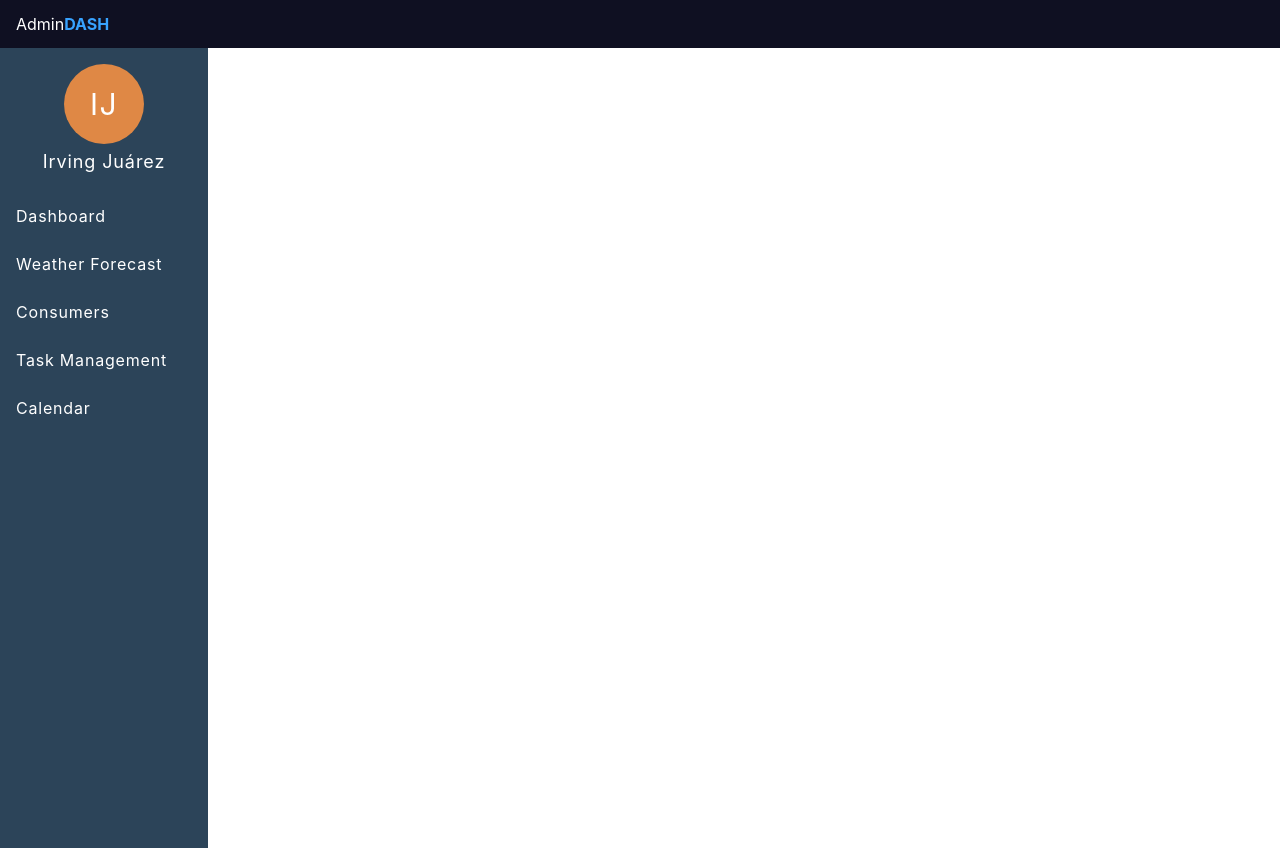
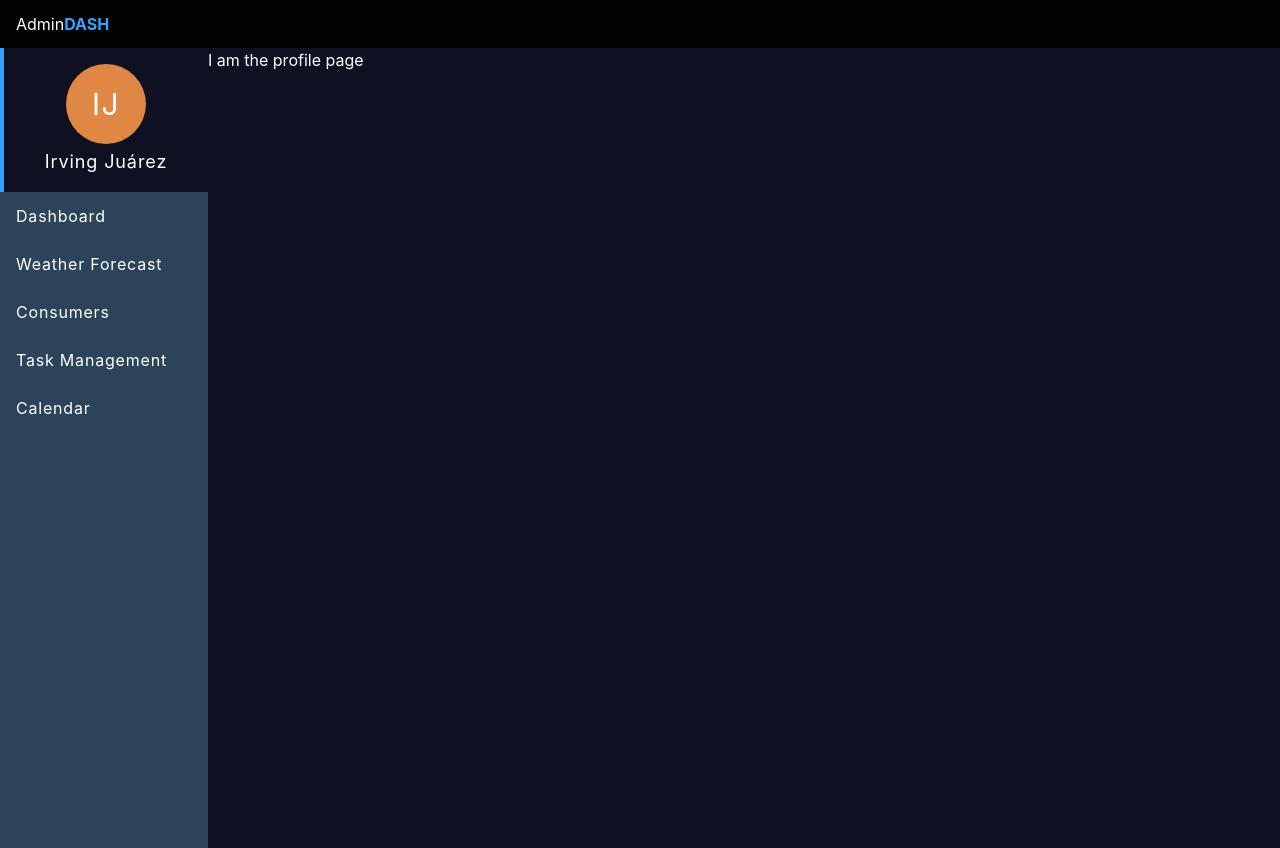
Before and after one commit to irvingvjuarez/admin-dash, a React (Vite) app: page /profile in a window 1280 px wide. Built offline with nearby package versions, Linux system fonts and the light colour scheme.

Commit message:
Profile route added and improv in styles in the sidebar component

```diff
--- a/src/components/Navbar/index.tsx
+++ b/src/components/Navbar/index.tsx
@@ -9,7 +9,7 @@ const Navbar: React.FC = (): JSX.Element => {
   const handleClick = () => setSidebarVisible(prev => !prev)
 
   return(
-    <nav className="w-full bg-primary px-4 py-3 flex relative">
+    <nav className="w-full bg-primary-strong px-4 py-3 flex relative">
       <button className="mr-3 lg:hidden" onClick={handleClick}>
         <img src={HamburgerIcon} alt="" />
       </button>
--- a/src/components/Sidebar.tsx
+++ b/src/components/Sidebar.tsx
@@ -34,17 +34,22 @@ interface SidebarProps {
 
 const Sidebar: React.FC<SidebarProps> = ({ toggle }): JSX.Element => {
   const { pathname } = useLocation()
+  const setFocus = (path: string) => path === pathname ? "onfocus" : "hover:bg-primary-clear-super"
 
   return(
     <section className="bg-contrast-strong h-screen w-52">
-      <div className="py-4 flex flex-col items-center">
+      <Link
+        to="profile" onClick={toggle}
+        className={`py-4 flex flex-col items-center cursor-pointer ${setFocus("/profile")}`}>
         <span className="w-20 h-20 rounded-full text-3xl bg-contrast4 text-just-white text-bold tracking-wider grid place-content-center mb-1">IJ</span>
         <h3 className="text-lg text-just-white tracking-wider">Irving Juárez</h3>
-      </div>
+      </Link>
 
       <ul className="bg-contrast-strong">
         {paths.map(path => (
-          <li key={path.id} className={`text-just-white text-thin tracking-wider py-3 px-4 ${pathname === "/" + path.url && "border-l-2 border-l-contrast-clear bg-primary"}`}>
+          <li
+            key={path.id}
+            className={`text-just-white text-thin tracking-wider py-3 px-4 ${setFocus("/" + path.url)}`}>
             <Link to={path.url} onClick={toggle}>
               {path.title}
             </Link>
--- a/src/containers/Layout/index.tsx
+++ b/src/containers/Layout/index.tsx
@@ -13,11 +13,14 @@ const Layout: React.FC<LayoutProps> = ({ children }): JSX.Element => {
         <Navbar />
       </header>
 
-      <section className="lg:flex">
+      <section className="bg-primary text-just-white lg:flex">
         <section className="hidden lg:block">
           <Sidebar />
         </section>
-        {children}
+
+        <section className="w-full">
+          {children}
+        </section>
       </section>
     </>
   )
--- a/src/index.css
+++ b/src/index.css
@@ -1,6 +1,10 @@
 @tailwind base;
 @tailwind components;
 @tailwind utilities;
+
+.onfocus{
+  @apply border-l-2 border-l-contrast-clear bg-primary lg:border-l-4;
+}
 
 body {
   margin: 0;
--- a/src/pages/Home/index.tsx
+++ b/src/pages/Home/index.tsx
@@ -1,8 +1,6 @@
 const Home: React.FC = (): JSX.Element => {
   return(
-    <section>
-      <h2 className="underline text-md">I am the Home page</h2>
-    </section>
+    <h2 className="underline text-md">I am the Home page</h2>
   )
 }
 
--- /dev/null
+++ b/src/pages/Profile.tsx
@@ -0,0 +1,7 @@
+const Profile: React.FC = (): JSX.Element => {
+  return(
+    <h2>I am the profile page</h2>
+  )
+}
+
+export { Profile }
--- a/src/routes/index.tsx
+++ b/src/routes/index.tsx
@@ -6,6 +6,7 @@ import { WeatherForecast } from "../pages/WeatherForecast"
 import { Consumers } from "../pages/Consumers"
 import { TaskManagement } from "../pages/TaskManagement"
 import { Calendar } from "../pages/Calendar"
+import { Profile } from "../pages/Profile"
 import { Layout } from "../containers/Layout"
 
 function App() {
@@ -19,6 +20,7 @@ function App() {
           <Route path="/consumers" element={<Consumers />} />
           <Route path="/management" element={<TaskManagement />} />
           <Route path="/calendar" element={<Calendar />} />
+          <Route path="/profile" element={<Profile />} />
         </Routes>
       </Layout>
     </BrowserRouter>
```
